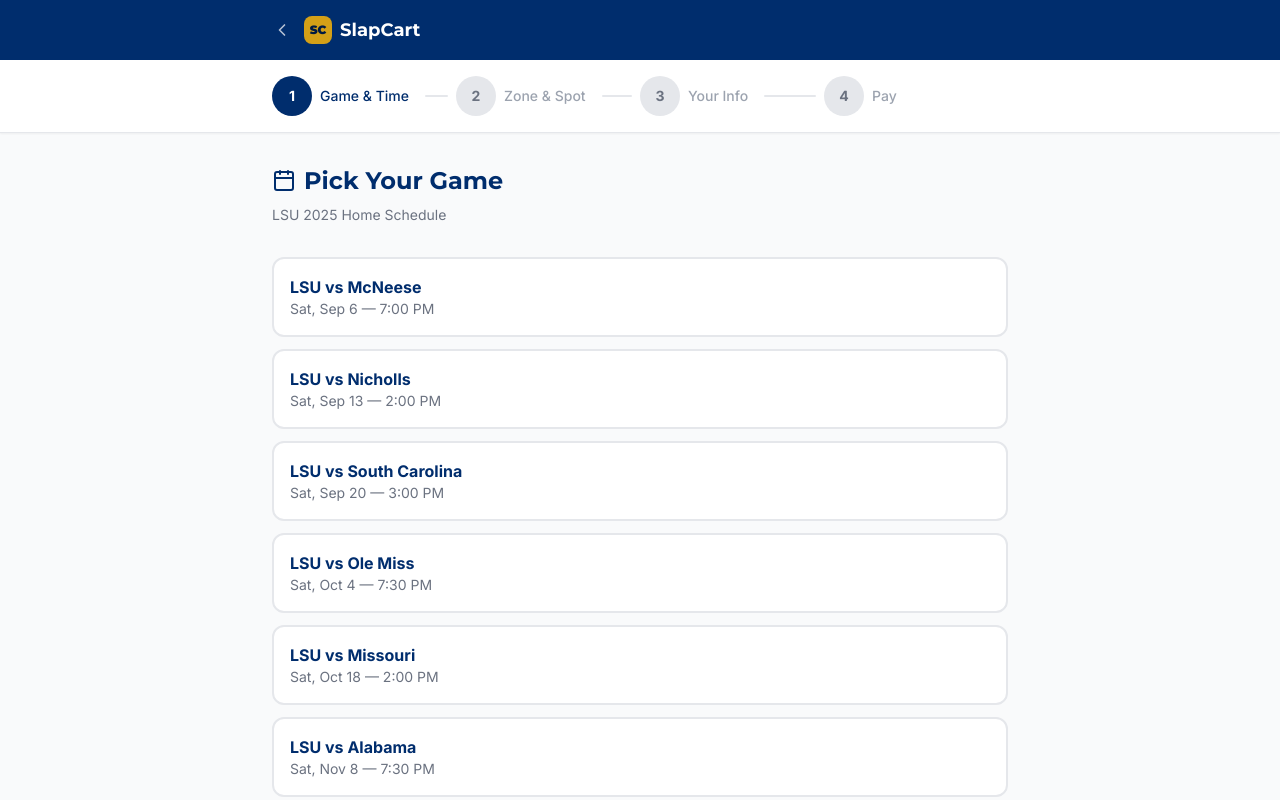
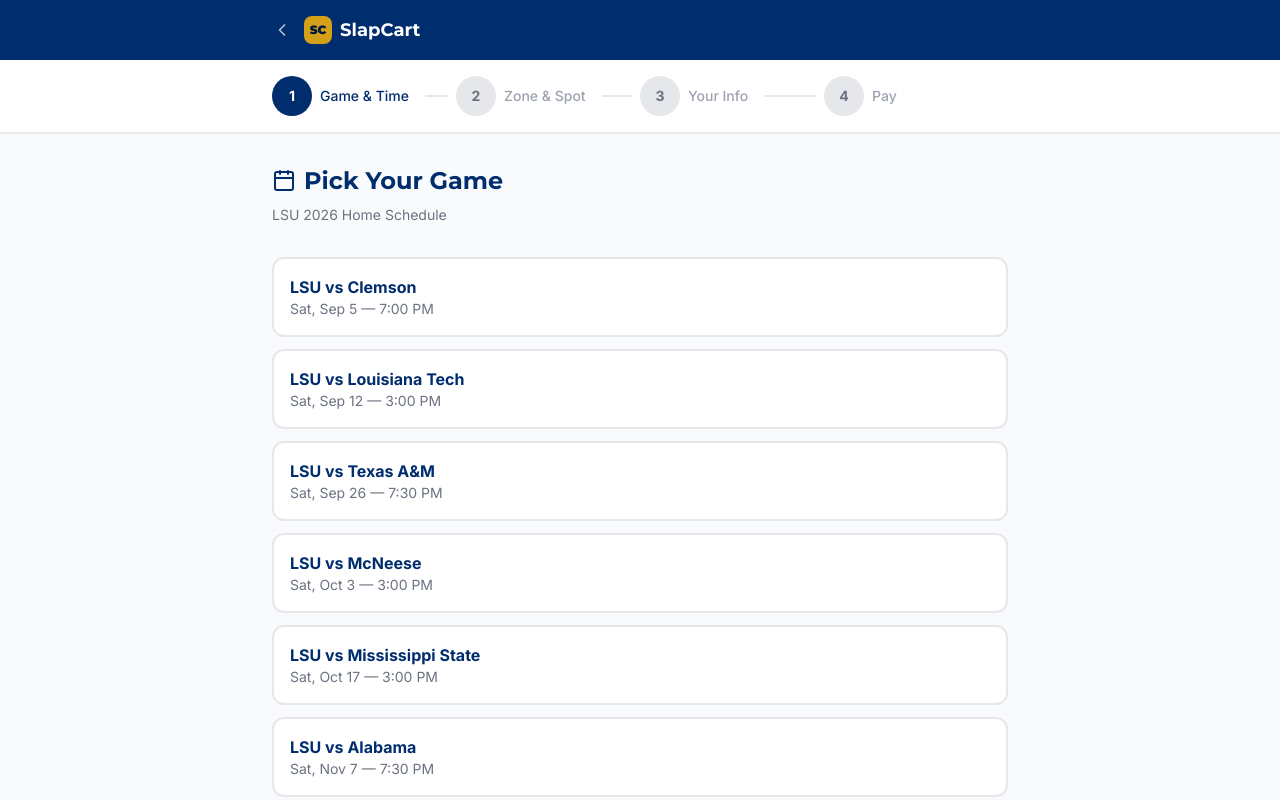
Before and after one commit to picklericktastic/SlapCart, a Next.js app: page /book in a window 1280 px wide. Shown: the top 800 px of the page. Built offline with nearby package versions, Linux system fonts and the light colour scheme.

Commit message:
Update to 2026 schedule, $1,000 pricing, 30-min drop-off times, 75" TV

```diff
--- a/app/book/page.js
+++ b/app/book/page.js
@@ -17,13 +17,13 @@
 import ZoneMap from "../../components/ZoneMap";
 
 const GAMES = [
-  { id: 1, opponent: "McNeese", date: "2025-09-06", time: "19:00", display: "Sat, Sep 6 — 7:00 PM" },
-  { id: 2, opponent: "Nicholls", date: "2025-09-13", time: "14:00", display: "Sat, Sep 13 — 2:00 PM" },
-  { id: 3, opponent: "South Carolina", date: "2025-09-20", time: "15:00", display: "Sat, Sep 20 — 3:00 PM" },
-  { id: 4, opponent: "Ole Miss", date: "2025-10-04", time: "19:30", display: "Sat, Oct 4 — 7:30 PM" },
-  { id: 5, opponent: "Missouri", date: "2025-10-18", time: "14:00", display: "Sat, Oct 18 — 2:00 PM" },
-  { id: 6, opponent: "Alabama", date: "2025-11-08", time: "19:30", display: "Sat, Nov 8 — 7:30 PM" },
-  { id: 7, opponent: "Arkansas", date: "2025-11-29", time: "14:00", display: "Sat, Nov 29 — 2:00 PM" },
+  { id: 1, opponent: "Clemson",           date: "2026-09-05", time: "19:00", display: "Sat, Sep 5 — 7:00 PM" },
+  { id: 2, opponent: "Louisiana Tech",    date: "2026-09-12", time: "15:00", display: "Sat, Sep 12 — 3:00 PM" },
+  { id: 3, opponent: "Texas A&M",         date: "2026-09-26", time: "19:30", display: "Sat, Sep 26 — 7:30 PM" },
+  { id: 4, opponent: "McNeese",           date: "2026-10-03", time: "15:00", display: "Sat, Oct 3 — 3:00 PM" },
+  { id: 5, opponent: "Mississippi State", date: "2026-10-17", time: "15:00", display: "Sat, Oct 17 — 3:00 PM" },
+  { id: 6, opponent: "Alabama",           date: "2026-11-07", time: "19:30", display: "Sat, Nov 7 — 7:30 PM" },
+  { id: 7, opponent: "Texas",             date: "2026-11-14", time: "19:30", display: "Sat, Nov 14 — 7:30 PM" },
 ];
 
 const STEP_LABELS = ["Game & Time", "Zone & Spot", "Your Info", "Pay"];
@@ -34,14 +34,17 @@
   const kickoffMin = parseInt(game.time.split(":")[1], 10);
   const kickoffTotalMinutes = kickoffHour * 60 + kickoffMin;
   const cutoffTotalMinutes = kickoffTotalMinutes - 8 * 60; // 8 hours before
-  const startHour = 6; // earliest slot 6 AM
+  const hardCapMinutes = 8 * 60 + 30; // hard cap at 8:30 AM
+  const effectiveCutoff = Math.min(cutoffTotalMinutes, hardCapMinutes);
 
   const slots = [];
-  for (let h = startHour; h <= 23; h++) {
-    if (h * 60 >= cutoffTotalMinutes) break;
+  for (let m = 6 * 60; m <= effectiveCutoff; m += 30) {
+    const h = Math.floor(m / 60);
+    const min = m % 60;
     const ampm = h >= 12 ? "PM" : "AM";
     const display12 = h > 12 ? h - 12 : h === 0 ? 12 : h;
-    slots.push({ value: `${String(h).padStart(2, "0")}:00`, label: `${display12}:00 ${ampm}` });
+    const minStr = min === 0 ? "00" : String(min);
+    slots.push({ value: `${String(h).padStart(2, "0")}:${minStr}`, label: `${display12}:${minStr} ${ampm}` });
   }
   return slots;
 }
@@ -171,7 +174,7 @@
             </div>
             <div className="flex justify-between border-t pt-2 mt-2">
               <span className="text-gray-500 font-semibold">Total</span>
-              <span className="font-bold text-brand-blue">$299.00</span>
+              <span className="font-bold text-brand-blue">$1,000.00</span>
             </div>
           </div>
           <Link href="/" className="btn-primary inline-block">
@@ -209,7 +212,7 @@
               <h2 className="font-display font-bold text-2xl text-brand-blue mb-2 flex items-center gap-2">
                 <Calendar size={24} /> Pick Your Game
               </h2>
-              <p className="text-gray-500 text-sm">LSU 2025 Home Schedule</p>
+              <p className="text-gray-500 text-sm">LSU 2026 Home Schedule</p>
             </div>
 
             <div className="grid gap-3">
@@ -443,7 +446,7 @@
                 <div className="flex justify-between pt-3 text-base">
                   <span className="font-bold text-gray-800">Total</span>
                   <span className="font-display font-black text-xl text-brand-blue">
-                    $299.00
+                    $1,000.00
                   </span>
                 </div>
               </div>
@@ -463,7 +466,7 @@
                 className="btn-primary w-full mt-6 flex items-center justify-center gap-2"
               >
                 <CreditCard size={20} />
-                Pay $299.00
+                Pay $1,000.00
               </button>
 
               <p className="text-xs text-gray-400 text-center mt-3">
```
